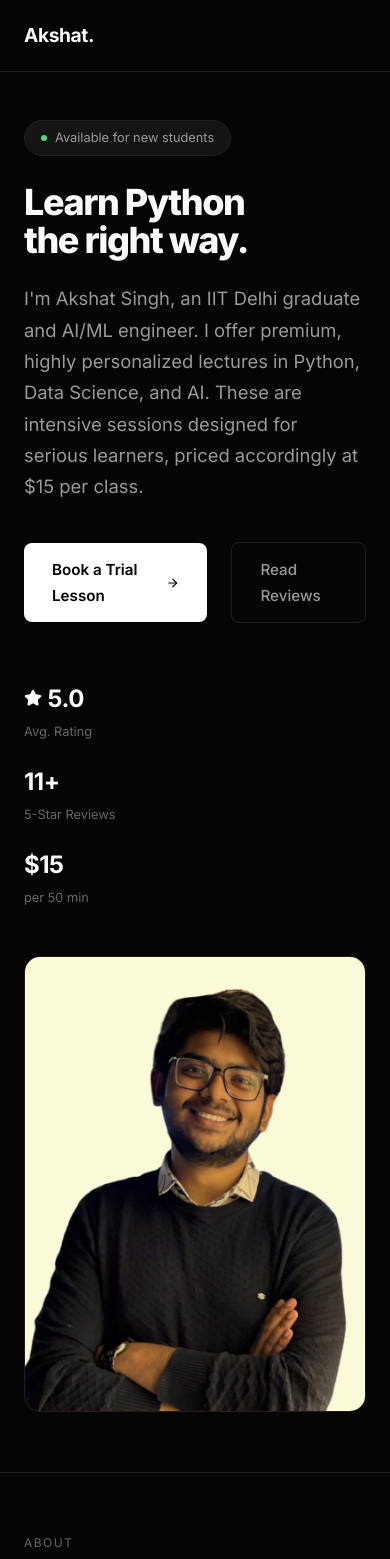
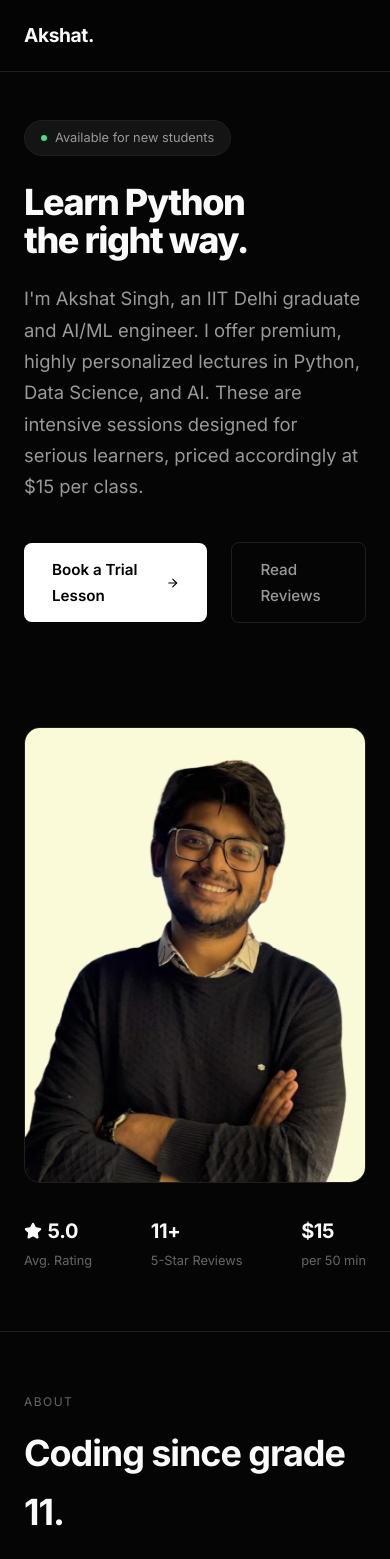
Before and after one commit to realakshatsingh/akshat-tutor-portfolio, a Next.js app: page / in a window 390 px wide. Shown: the top 1559 px of the page. Built offline with nearby package versions, Linux system fonts and the light colour scheme.

Commit message:
Fix mobile form input row layout

```diff
--- a/app/globals.css
+++ b/app/globals.css
@@ -235,6 +235,10 @@ img {
 .hero-metrics {
   display: flex;
   gap: 3rem;
+}
+
+.mobile-metrics {
+  display: none;
 }
 
 .metric {
@@ -593,7 +597,9 @@ img {
 }
 
 .form-row input,
-.form-row textarea {
+.form-row textarea,
+.form-row select,
+.form-input {
   width: 100%;
   background: var(--bg);
   border: 1px solid var(--border);
@@ -606,7 +612,9 @@ img {
 }
 
 .form-row input:focus,
-.form-row textarea:focus {
+.form-row textarea:focus,
+.form-row select:focus,
+.form-input:focus {
   outline: none;
   border-color: #444;
 }
@@ -619,6 +627,19 @@ img {
 .form-btn {
   width: 100%;
   margin-top: 0.5rem;
+}
+
+.phone-row {
+  display: flex;
+  gap: 1rem;
+}
+
+.phone-col-1 {
+  flex: 1;
+}
+
+.phone-col-2 {
+  flex: 2;
 }
 
 /* ─── FOOTER ─── */
@@ -635,7 +656,9 @@ img {
 /* ─── RESPONSIVE ─── */
 @media (max-width: 1024px) {
   .hero-layout { grid-template-columns: 1fr; gap: 3rem; }
-  .hero-visual { max-width: 400px; }
+  .hero-visual { max-width: 400px; margin: 0 auto; }
+  .desktop-metrics { display: none !important; }
+  .mobile-metrics { display: flex !important; margin-top: -1rem; justify-content: space-around; width: 100%; max-width: 400px; margin: -1rem auto 0; }
   .hero h1 { font-size: 3rem; }
   .spec-grid { grid-template-columns: 1fr 1fr; }
   .reviews-cols { column-count: 2; }
@@ -646,7 +669,8 @@ img {
 @media (max-width: 640px) {
   .hero { padding: 120px 0 60px; }
   .hero h1 { font-size: 2.25rem; }
-  .hero-metrics { flex-direction: column; gap: 1.25rem; }
+  .hero-metrics { flex-direction: row; flex-wrap: wrap; justify-content: space-between; gap: 1rem; width: 100%; }
+  .metric-val { font-size: 1.25rem; }
   .spec-grid { grid-template-columns: 1fr; }
   .reviews-cols { column-count: 1; }
   .about-grid { grid-template-columns: 1fr; }
@@ -656,5 +680,6 @@ img {
   .tl-content::before { display: none; }
   .tl-content { padding-left: 0; }
   .tl-date { text-align: left; }
+  .phone-row { flex-direction: column; gap: 1.25rem; }
   .footer { flex-direction: column; gap: 1rem; text-align: center; }
 }
--- a/app/page.tsx
+++ b/app/page.tsx
@@ -3,6 +3,25 @@
 import { useEffect, useState } from 'react';
 import { Star, Terminal, Database, Presentation, Briefcase, Award, ArrowRight, MapPin, Globe, DollarSign, Phone, Clock, CheckCircle } from 'lucide-react';
 import { timezones, countryCodes } from './data';
+
+const HeroMetrics = ({ className }: { className?: string }) => (
+  <div className={className}>
+    <div className="metric">
+      <span className="metric-val">
+        <Star size={18} fill="currentColor" /> 5.0
+      </span>
+      <span className="metric-label">Avg. Rating</span>
+    </div>
+    <div className="metric">
+      <span className="metric-val">11+</span>
+      <span className="metric-label">5-Star Reviews</span>
+    </div>
+    <div className="metric">
+      <span className="metric-val">$15</span>
+      <span className="metric-label">per 50 min</span>
+    </div>
+  </div>
+);
 
 export default function Home() {
   const [activeSection, setActiveSection] = useState('');
@@ -161,22 +180,7 @@ export default function Home() {
                 </a>
               </div>
 
-              <div className="hero-metrics">
-                <div className="metric">
-                  <span className="metric-val">
-                    <Star size={18} fill="currentColor" /> 5.0
-                  </span>
-                  <span className="metric-label">Avg. Rating</span>
-                </div>
-                <div className="metric">
-                  <span className="metric-val">11+</span>
-                  <span className="metric-label">5-Star Reviews</span>
-                </div>
-                <div className="metric">
-                  <span className="metric-val">$15</span>
-                  <span className="metric-label">per 50 min</span>
-                </div>
-              </div>
+              <HeroMetrics className="hero-metrics desktop-metrics" />
             </div>
 
             <div className="hero-visual">
@@ -186,6 +190,8 @@ export default function Home() {
                 alt="Akshat Singh"
               />
             </div>
+
+            <HeroMetrics className="hero-metrics mobile-metrics" />
           </div>
         </section>
 
@@ -383,19 +389,19 @@ export default function Home() {
                       <label>Email</label>
                       <input type="email" name="email" placeholder="jane@example.com" required />
                     </div>
-                    <div className="form-row" style={{ display: 'flex', gap: '1rem' }}>
-                      <div style={{ flex: '1' }}>
+                    <div className="form-row phone-row">
+                      <div className="phone-col-1">
                         <label>Country Code</label>
-                        <select name="country_code" required style={{ width: '100%', padding: '0.85rem 1rem', background: 'var(--bg)', border: '1px solid var(--border)', color: 'var(--text)', borderRadius: '8px', fontSize: '0.925rem' }}>
+                        <select name="country_code" required className="form-input">
                           <option value="">Select...</option>
                           {countryCodes.map((c, i) => (
                             <option key={i} value={c.code}>{c.name} ({c.code})</option>
                           ))}
                         </select>
                       </div>
-                      <div style={{ flex: '2' }}>
+                      <div className="phone-col-2">
                         <label>WhatsApp Number</label>
-                        <input type="tel" name="whatsapp" placeholder="e.g. 234 567 8900" required />
+                        <input type="tel" name="whatsapp" placeholder="e.g. 234 567 8900" required className="form-input" />
                       </div>
                     </div>
                     <div className="form-row">
```
